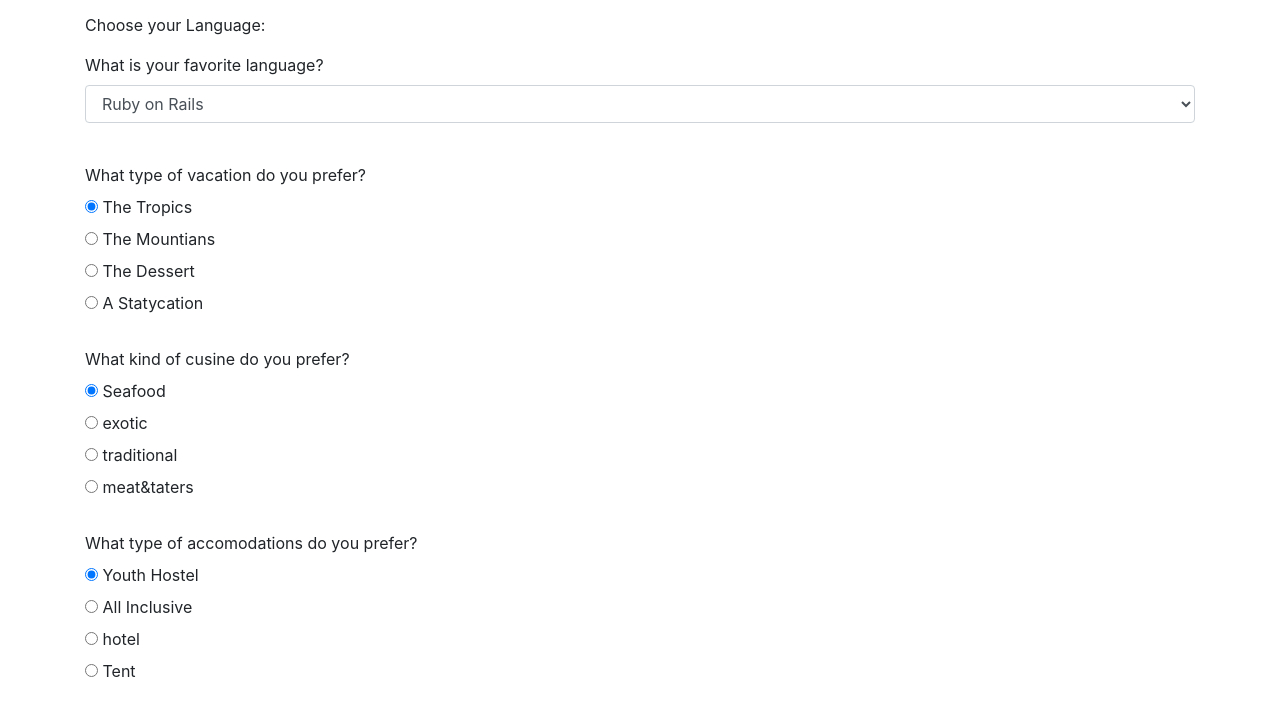
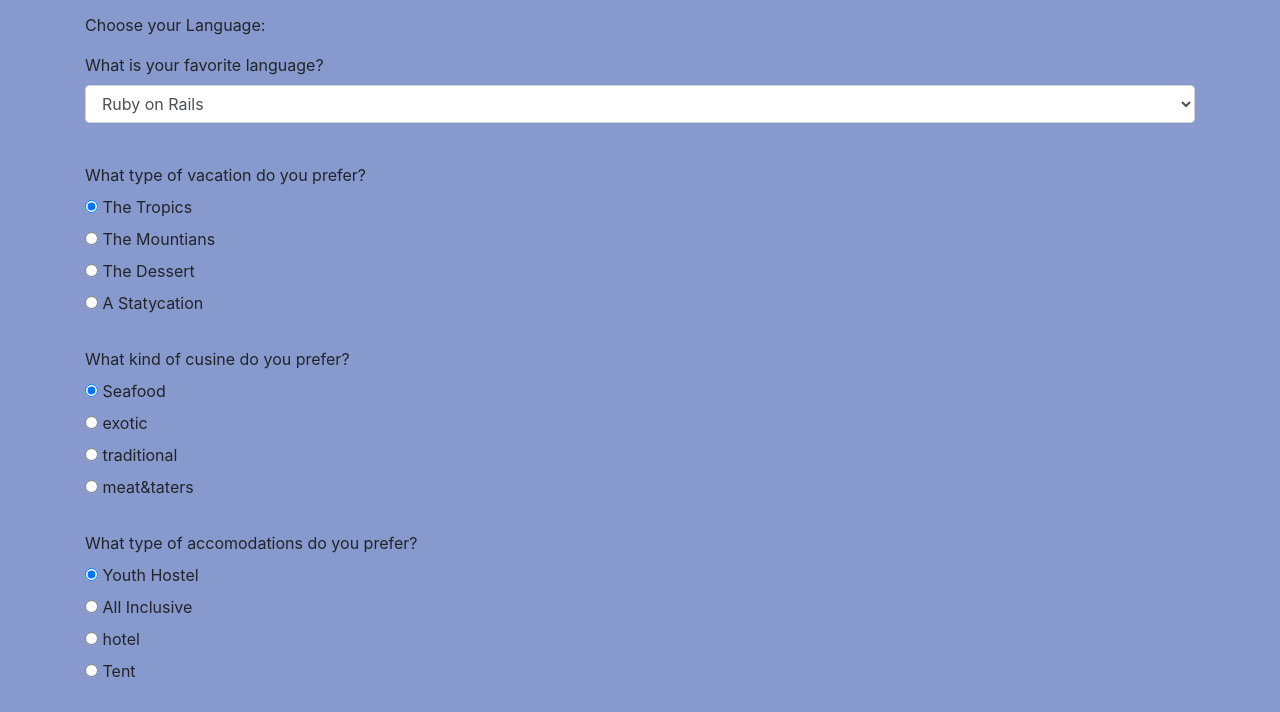
Before and after one commit to kcramer53/code, a plain HTML site: page index.html in a window 1280 px wide. Shown: the part 118-830 px from the top of the page. Drawn offline with Linux system fonts and the light colour scheme; files whose address does not match are found by name.

Commit message:
Update styles.css

```diff
--- a/css/styles.css
+++ b/css/styles.css
@@ -1,3 +1,8 @@
 #ruby, #java, #c++, #python, #no-match {
 	  display: none;
 	}
+
+body  {
+  background-color: #8799cd;
+
+}
```
